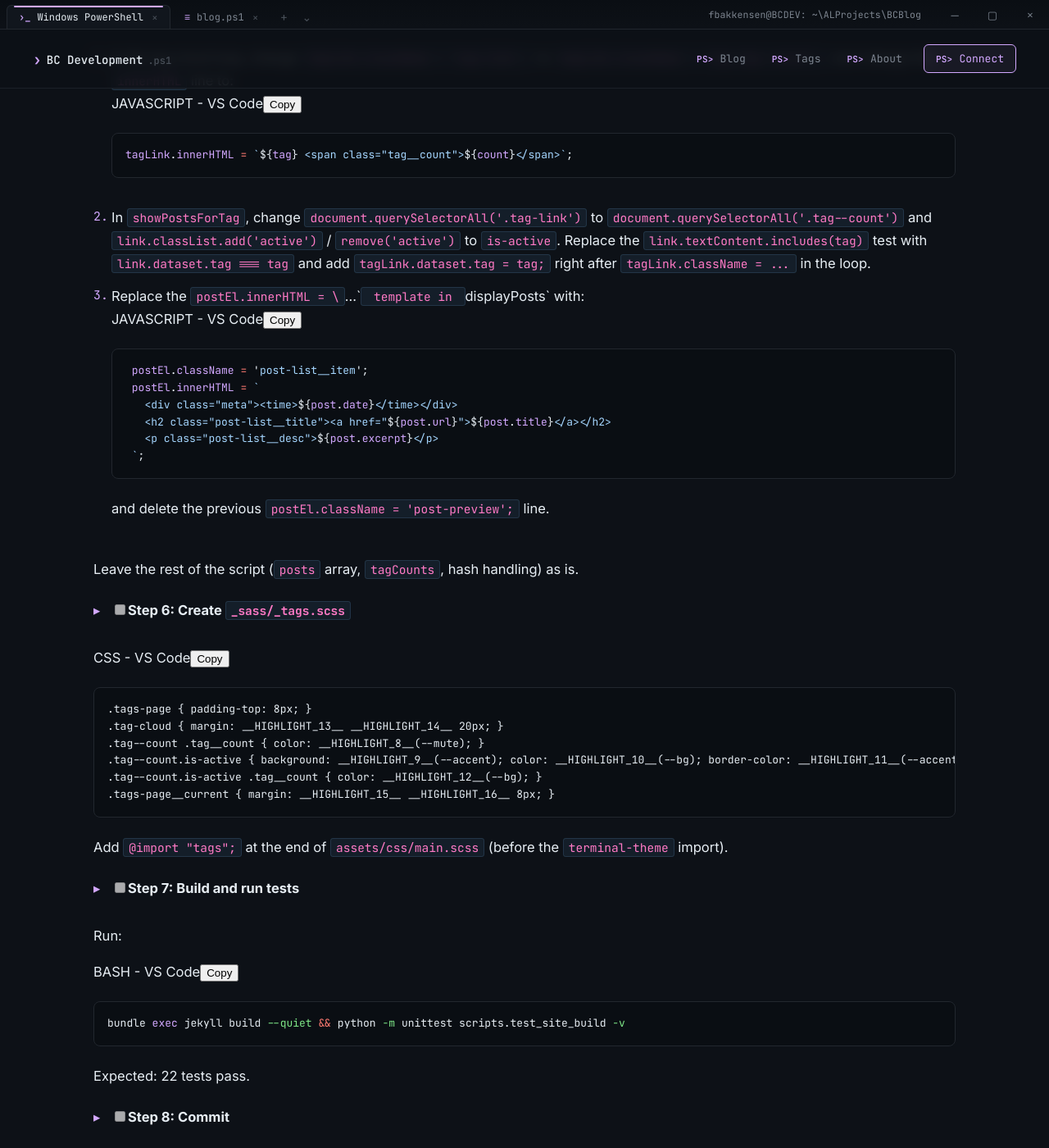
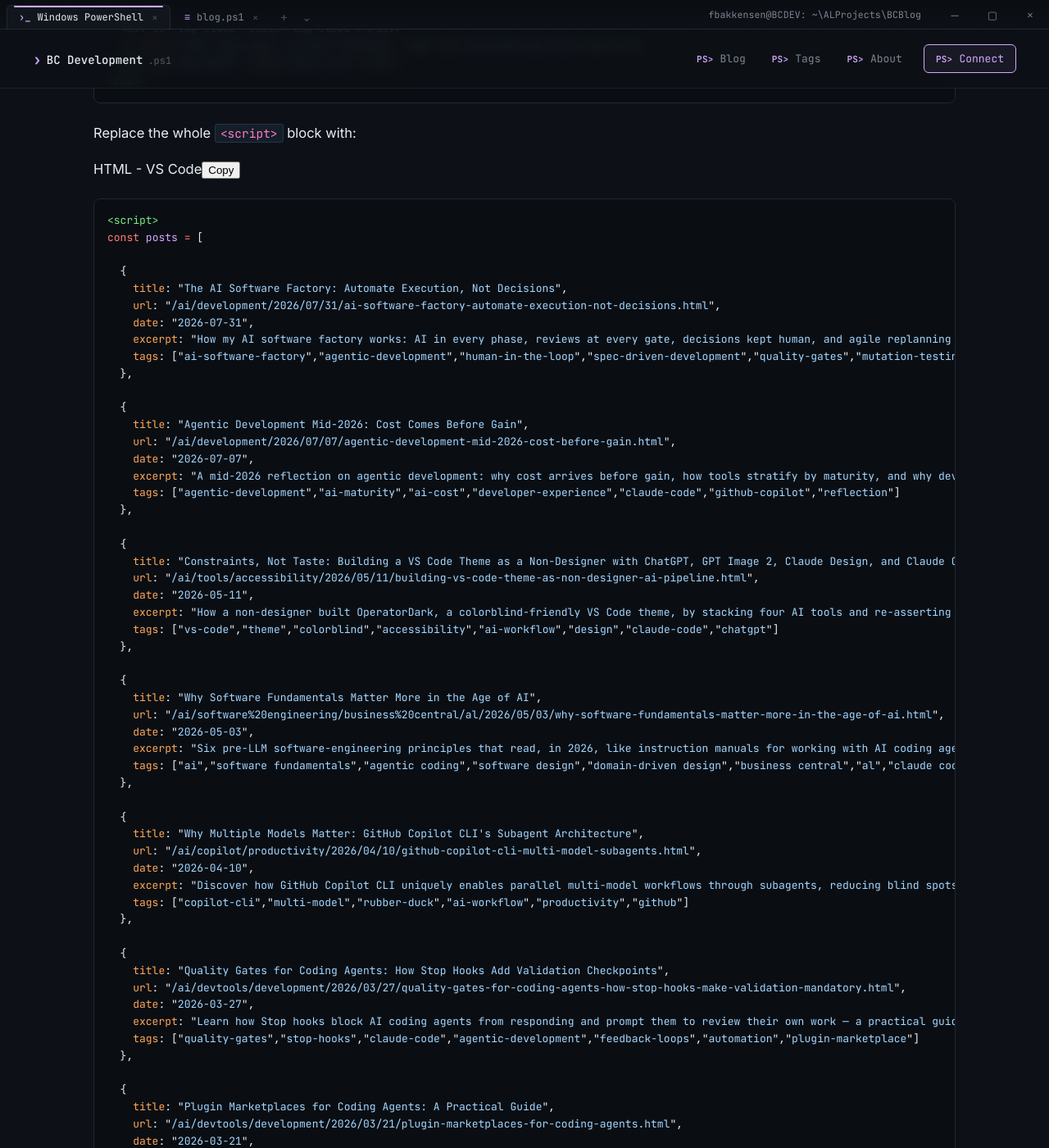
Before and after one commit to FBakkensen/FBakkensen.github.io, a Jekyll site: the page built from docs/superpowers/plans/2026-09-03-site-redesign.md, in a window 1280 px wide and 1400 px high, scrolled down 53283 px. Shown: the whole window at 82% size. Built offline with Jekyll 4.4.1, drawn with Linux system fonts in a browser that asks for light colours; our own code applies the rules of GitHub Pages for plain Markdown files; some of the changed text lies outside the part shown.

Commit message:
docs: fix Mermaid source capture, docs exclude, signature length, tag deep links in plan
Co-Authored-By: Claude Fable 5.1 <noreply@anthropic.com>

````diff
--- a/docs/superpowers/plans/2026-09-03-site-redesign.md
+++ b/docs/superpowers/plans/2026-09-03-site-redesign.md
@@ -16,7 +16,7 @@
 - Post content, URLs, permalinks, feed, sitemap and `llms.txt` generation are untouched.
 - Body font Inter, 17px below 768px, 18px from 768px, line-height 1.65. Reading column max-width 42rem.
 - Monospace font stack everywhere it is used: `"JetBrains Mono", "Cascadia Code", ui-monospace, monospace`.
-- Exactly one signature command line per page: home `PS C:\Blog> Get-ChildItem .\posts\ | Sort-Object Date -Descending`; post `PS C:\DevProjects\DevBlog> Get-Content .\<FirstCategory>\<TitleWords>.md`; none on About and Tags.
+- Exactly one signature command line per page: home `PS C:\Blog> Get-ChildItem .\posts\ | Sort-Object Date -Descending`; post `PS C:\DevProjects\DevBlog> Get-Content .\<FirstCategory>\<FirstFourTitleWords>.md` (a post may override the file name with `signature_file:` in front matter); none on About and Tags.
 - Nav text is exactly `Blog`, `Tags`, `About`. Footer links are exactly LinkedIn, GitHub, X, RSS. No Bluesky anywhere in layouts.
 - Theme toggle persists in `localStorage` key `theme` with values `light` or `dark`; default is `prefers-color-scheme`.
 - Rail breakpoint is 1100px. Rail sticky offset is 76px.
@@ -540,7 +540,6 @@ h1, h2, h3, h4 {
     var nodes = document.querySelectorAll('.mermaid');
     if (!nodes.length) return;
     nodes.forEach(function (n) {
-      if (n.dataset.source === undefined) n.dataset.source = n.textContent;
       n.removeAttribute('data-processed');
       n.innerHTML = n.dataset.source;
     });
@@ -549,6 +548,9 @@ h1, h2, h3, h4 {
   }
 
   document.addEventListener('DOMContentLoaded', function () {
+    // Mermaid (deferred, renders on load) replaces node contents with SVG; keep the source first.
+    document.querySelectorAll('.mermaid').forEach(function (n) { n.dataset.source = n.innerHTML; });
+
     var btn = document.getElementById('theme-toggle');
     if (btn) {
       setIcon(btn);
@@ -577,7 +579,7 @@ h1, h2, h3, h4 {
 })();
 ```
 
-Mermaid's `.mermaid` nodes keep their original source in `data-source` on first re-render so a second toggle works. `mermaid.run` exists in Mermaid 10.
+Posts author diagrams as `<div class="mermaid">` blocks. `DOMContentLoaded` fires before the deferred Mermaid script's `load` render, so `data-source` holds the diagram text and every toggle re-renders from it. `mermaid.run` exists in Mermaid 10.
 
 - [ ] **Step 9: Rewrite `_layouts/base.html`**
 
@@ -671,7 +673,9 @@ Replace its contents with:
 
 If the existing file has different front matter or extra lines before the imports, keep the front matter (the two `---` lines) and replace everything else.
 
-- [ ] **Step 11: Update `_config.yml` description**
+- [ ] **Step 11: Update `_config.yml` description and excludes**
+
+Add `  - docs/` to the `exclude:` list directly after `  - scripts/` (the list replaces Jekyll's defaults, so spec and plan files would otherwise be published as static files).
 
 Change:
 ```yaml
@@ -773,7 +777,7 @@ Renders the single signature command line for a page.
 <p class="sig"><span class="sig__path">PS C:\Blog&gt;</span> <span class="sig__verb">Get-ChildItem</span> .\posts\ | <span class="sig__verb">Sort-Object</span> Date -Descending</p>
 {%- elsif include.kind == "post" -%}
 {%- assign category = include.post.categories | first | default: "Posts" | replace: " ", "" -%}
-{%- assign words = include.post.title | split: " " -%}
+{%- assign words = include.post.signature_file | default: include.post.title | truncatewords: 4, "" | split: " " -%}
 {%- capture file -%}{%- for w in words -%}{{ w | remove: ":" | remove: "," | remove: "'" | remove: "’" | remove: '"' | remove: "?" | remove: "!" | remove: "(" | remove: ")" | remove: "." | remove: "/" | remove: "-" }}{%- endfor -%}{%- endcapture -%}
 <p class="sig"><span class="sig__path">PS C:\DevProjects\DevBlog&gt;</span> <span class="sig__verb">Get-Content</span> <span class="sig__str">.\{{ category }}\{{ file }}.md</span></p>
 {%- endif -%}
@@ -920,7 +924,7 @@ class PostTests(SiteTestCase):
     def test_exactly_one_signature_line_with_get_content(self):
         html = self.read(POST)
         self.assertEqual(self.count(r'<p class="sig">', html), 1)
-        self.assertIn(r'Get-Content</span> <span class="sig__str">.\AI\TheAISoftwareFactoryAutomateExecutionNotDecisions.md', html)
+        self.assertIn(r'Get-Content</span> <span class="sig__str">.\AI\TheAISoftwareFactory.md', html)
 
     def test_header_pieces(self):
         html = self.read(POST)
@@ -1344,7 +1348,7 @@ Replace with:
         {% assign headerWords = header | strip | split: " " %}
         {% assign firstWord = headerWords | first %}
         {% assign firstWordSize = firstWord | size %}
-        {% assign firstWordAscii = firstWord | slugify | size %}
+        {% assign firstWordAscii = firstWord | slugify: "ascii" | size %}
         {% if firstWordAscii == 0 and firstWordSize > 0 and headerWords.size > 1 %}
             {% assign header = headerWords | shift | join: " " %}
         {% endif %}
@@ -1501,25 +1505,84 @@ Replace everything from the opening `<div class="tags-page">` through the closin
 </div>
 ```
 
-In the `<script>` block make these edits:
-
-1. In the tag cloud loop, change `tagLink.className = 'tag-link';` to `tagLink.className = 'tag tag--count';` and change the `innerHTML` line to:
-   ```javascript
-   tagLink.innerHTML = `${tag} <span class="tag__count">${count}</span>`;
-   ```
-2. In `showPostsForTag`, change `document.querySelectorAll('.tag-link')` to `document.querySelectorAll('.tag--count')` and `link.classList.add('active')` / `remove('active')` to `is-active`. Replace the `link.textContent.includes(tag)` test with `link.dataset.tag === tag` and add `tagLink.dataset.tag = tag;` right after `tagLink.className = ...` in the loop.
-3. Replace the `postEl.innerHTML = \`...\`` template in `displayPosts` with:
-   ```javascript
-    postEl.className = 'post-list__item';
-    postEl.innerHTML = `
+Replace the whole `<script>` block with:
+
+```html
+<script>
+const posts = [
+  {% for post in site.posts %}
+  {
+    title: {{ post.title | jsonify }},
+    url: {{ post.url | jsonify }},
+    date: {{ post.date | date: "%Y-%m-%d" | jsonify }},
+    excerpt: {{ post.description | default: post.excerpt | strip_html | normalize_whitespace | truncatewords: 40 | jsonify }},
+    tags: {{ post.tags | jsonify }}
+  }{% unless forloop.last %},{% endunless %}
+  {% endfor %}
+];
+
+const slugOf = (tag) => tag.toLowerCase().trim().replace(/\s+/g, '-');
+const tagCounts = {};
+const bySlug = {};
+posts.forEach((post) => {
+  (post.tags || []).forEach((tag) => {
+    tagCounts[tag] = (tagCounts[tag] || 0) + 1;
+    bySlug[slugOf(tag)] = tag;
+  });
+});
+
+const cloud = document.getElementById('tag-cloud');
+Object.entries(tagCounts)
+  .sort((a, b) => b[1] - a[1])
+  .forEach(([tag, count]) => {
+    const link = document.createElement('a');
+    link.href = '#' + slugOf(tag);
+    link.className = 'tag tag--count';
+    link.dataset.tag = tag;
+    link.innerHTML = `${tag} <span class="tag__count">${count}</span>`;
+    cloud.appendChild(link);
+  });
+
+function displayPosts(list) {
+  const container = document.getElementById('tag-posts');
+  container.innerHTML = '';
+  list.forEach((post) => {
+    const el = document.createElement('article');
+    el.className = 'post-list__item';
+    el.innerHTML = `
       <div class="meta"><time>${post.date}</time></div>
       <h2 class="post-list__title"><a href="${post.url}">${post.title}</a></h2>
       <p class="post-list__desc">${post.excerpt}</p>
     `;
-   ```
-   and delete the previous `postEl.className = 'post-preview';` line.
-
-Leave the rest of the script (`posts` array, `tagCounts`, hash handling) as is.
+    container.appendChild(el);
+  });
+}
+
+function showPostsForTag(tag) {
+  document.getElementById('selected-tag').textContent = tag;
+  displayPosts(posts.filter((post) => (post.tags || []).includes(tag)));
+  document.querySelectorAll('.tag--count').forEach((link) => {
+    link.classList.toggle('is-active', link.dataset.tag === tag);
+  });
+}
+
+function showAllPosts() {
+  document.getElementById('selected-tag').textContent = 'all';
+  displayPosts(posts);
+  document.querySelectorAll('.tag--count').forEach((link) => link.classList.remove('is-active'));
+}
+
+function applyHash() {
+  const tag = bySlug[decodeURIComponent(window.location.hash.slice(1))];
+  if (tag) showPostsForTag(tag); else showAllPosts();
+}
+
+window.addEventListener('hashchange', applyHash);
+applyHash();
+</script>
+```
+
+Tag pills on home and post pages link to `/tags/#<slugified tag>`, so lookups go through `bySlug`. The old script replaced hyphens with spaces before lookup, which broke every hyphenated tag.
 
 - [ ] **Step 6: Create `_sass/_tags.scss`**
 
@@ -1664,7 +1728,7 @@ Run in the background: `bundle exec jekyll serve --quiet --port 4000` (or use th
 
 - [ ] **Step 2: Screenshot matrix with Chrome DevTools MCP**
 
-For each URL below, at 1280×900 and 390×844, in light and dark (set via `evaluate_script`: `() => { localStorage.setItem('theme','dark'); location.reload(); }`), take a screenshot to `docs/superpowers/verification/<page>-<w>-<theme>.png`:
+For each URL below, at 1280×900 and 390×844, in light and dark (set via `evaluate_script`: `() => { localStorage.setItem('theme','dark'); location.reload(); }`), take a screenshot to a folder outside the repository, for example `$env:TEMP\site-verification\<page>-<w>-<theme>.png` (never commit screenshots):
 
 1. `http://localhost:4000/`
 2. `http://localhost:4000/page2/`
@@ -1717,10 +1781,10 @@ Expected: 25 tests pass.
 - [ ] **Step 7: Commit**
 
 ```bash
-git add -A _config.yml docs/superpowers/verification
+git add -A _config.yml design-prototypes
 git commit -m "chore: verify redesign in browser, remove design prototypes
 
 Co-Authored-By: Claude Fable 5.1 <noreply@anthropic.com>"
 ```
 
-Then open a pull request from `claude/site-design-options-ecb571` to `main` with `GH_HOST=github.com gh pr create`, title `Redesign site: reading-first column + rail theme`, body summarising the spec sections and linking the verification screenshots, ending with `🤖 Generated with [Claude Code](https://claude.com/claude-code)`.
+Then open a pull request from `claude/site-design-options-ecb571` to `main` with `GH_HOST=github.com gh pr create`, title `Redesign site: reading-first column + rail theme`, body summarising the spec sections and the verification checklist results (attach the key screenshots to the PR with `gh pr comment --body` after uploading, or paste them via the GitHub UI), ending with `🤖 Generated with [Claude Code](https://claude.com/claude-code)`.
````
Also changed, not shown: other parts of docs/superpowers/plans/2026-09-03-site-redesign.md (+1 -0 lines).
